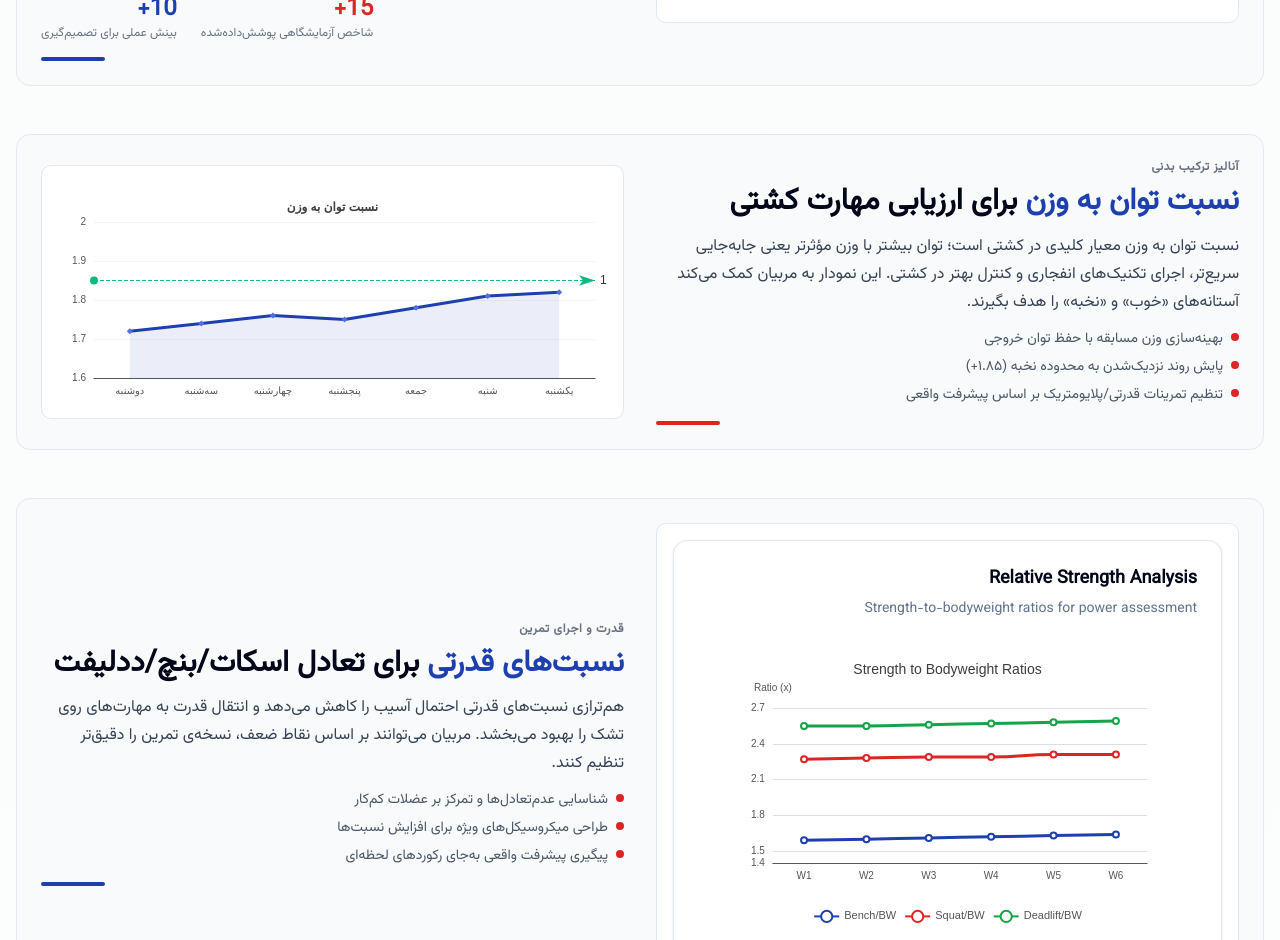
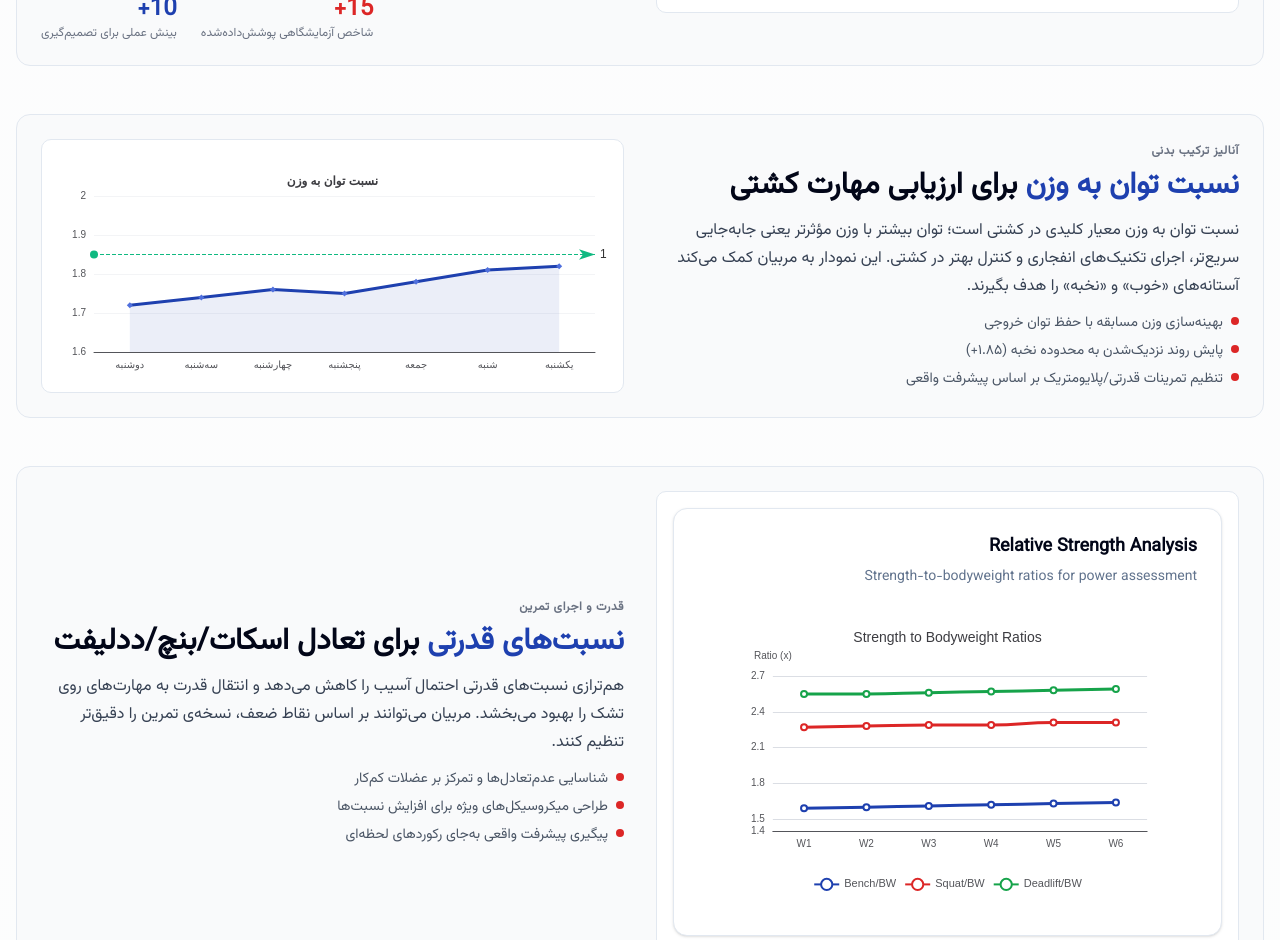
Before and after one commit to nullxxnerd/Wrestling-Dashboard, a Next.js app: page / in a window 1280 px wide. Shown: the part 1860-2800 px from the top of the page. Built offline with nearby package versions, Linux system fonts and the light colour scheme.

Commit message:
Product showcase and navbar fixes

```diff
--- a/components/landing/ProductShowcase.tsx
+++ b/components/landing/ProductShowcase.tsx
@@ -19,12 +19,38 @@ export const ProductShowcase: React.FC = () => {
     tooltip: { trigger: "axis" },
     legend: { data: ["قدرت", "استقامت", "ریکاوری"], bottom: 0 },
     grid: { left: 40, right: 20, top: 40, bottom: 50 },
-    xAxis: { type: "category", data: ["دوش", "سه‌", "چهار", "پنج", "جمع", "شنب", "یکش"] },
-    yAxis: { type: "value", min: 0, max: 100, splitLine: { lineStyle: { color: "#e5e7eb" } } },
+    xAxis: {
+      type: "category",
+      data: ["دوش", "سه‌", "چهار", "پنج", "جمع", "شنب", "یکش"],
+    },
+    yAxis: {
+      type: "value",
+      min: 0,
+      max: 100,
+      splitLine: { lineStyle: { color: "#e5e7eb" } },
+    },
     series: [
-      { name: "قدرت", type: "line", data: [78, 81, 79, 83, 86, 88, 90], areaStyle: { color: "rgba(30,64,175,0.12)" }, lineStyle: { color: WRESTLING_BLUE, width: 3 } },
-      { name: "استقامت", type: "line", data: [70, 72, 73, 74, 75, 77, 79], areaStyle: { color: "rgba(220,38,38,0.10)" }, lineStyle: { color: WRESTLING_RED, width: 2 } },
-      { name: "ریکاوری", type: "bar", data: [82, 84, 80, 86, 87, 85, 88], itemStyle: { color: "#10b981" }, barWidth: "40%" },
+      {
+        name: "قدرت",
+        type: "line",
+        data: [78, 81, 79, 83, 86, 88, 90],
+        areaStyle: { color: "rgba(30,64,175,0.12)" },
+        lineStyle: { color: WRESTLING_BLUE, width: 3 },
+      },
+      {
+        name: "استقامت",
+        type: "line",
+        data: [70, 72, 73, 74, 75, 77, 79],
+        areaStyle: { color: "rgba(220,38,38,0.10)" },
+        lineStyle: { color: WRESTLING_RED, width: 2 },
+      },
+      {
+        name: "ریکاوری",
+        type: "bar",
+        data: [82, 84, 80, 86, 87, 85, 88],
+        itemStyle: { color: "#10b981" },
+        barWidth: "40%",
+      },
     ],
   } as const;
   // پیش‌نمایش سبک نسبت توان به وزن
@@ -34,7 +60,15 @@ export const ProductShowcase: React.FC = () => {
     grid: { left: 36, right: 12, top: 40, bottom: 24 },
     xAxis: {
       type: "category",
-      data: ["دوشنبه", "سه‌شنبه", "چهارشنبه", "پنجشنبه", "جمعه", "شنبه", "یکشنبه"],
+      data: [
+        "دوشنبه",
+        "سه‌شنبه",
+        "چهارشنبه",
+        "پنجشنبه",
+        "جمعه",
+        "شنبه",
+        "یکشنبه",
+      ],
       axisLabel: { fontSize: 10 },
     },
     yAxis: {
@@ -54,7 +88,11 @@ export const ProductShowcase: React.FC = () => {
         areaStyle: { color: "rgba(30, 64, 175, 0.12)" },
         markLine: {
           data: [
-            { yAxis: 1.85, name: "نخبه", lineStyle: { type: "dashed", color: "#10b981" } },
+            {
+              yAxis: 1.85,
+              name: "نخبه",
+              lineStyle: { type: "dashed", color: "#10b981" },
+            },
           ],
         },
       },
@@ -66,7 +104,10 @@ export const ProductShowcase: React.FC = () => {
     title: { text: "امتیاز ریکاوری", textStyle: { fontSize: 12 } },
     tooltip: { trigger: "axis" },
     grid: { left: 36, right: 12, top: 40, bottom: 24 },
-    xAxis: { type: "category", data: ["دوشنبه", "سه‌شنبه", "چهارشنبه", "پنجشنبه", "جمعه"] },
+    xAxis: {
+      type: "category",
+      data: ["دوشنبه", "سه‌شنبه", "چهارشنبه", "پنجشنبه", "جمعه"],
+    },
     yAxis: { type: "value", min: 0, max: 100 },
     series: [
       { data: [78, 82, 85, 80, 87], type: "line", smooth: true, areaStyle: {} },
@@ -78,33 +119,49 @@ export const ProductShowcase: React.FC = () => {
     title: { text: "پایبندی مکمل‌ها و عملکرد", textStyle: { fontSize: 12 } },
     tooltip: { trigger: "axis" },
     grid: { left: 40, right: 20, top: 40, bottom: 28 },
-    legend: { data: ["پایبندی", "امتیاز عملکرد"], bottom: 0, textStyle: { fontSize: 11 } },
-    xAxis: { type: "category", data: ["هفته ۱", "هفته ۲", "هفته ۳", "هفته ۴", "هفته ۵", "هفته ۶"], axisLabel: { fontSize: 10 } },
+    legend: {
+      data: ["پایبندی", "امتیاز عملکرد"],
+      bottom: 0,
+      textStyle: { fontSize: 11 },
+    },
+    xAxis: {
+      type: "category",
+      data: ["هفته ۱", "هفته ۲", "هفته ۳", "هفته ۴", "هفته ۵", "هفته ۶"],
+      axisLabel: { fontSize: 10 },
+    },
     yAxis: { type: "value", min: 0, max: 100, axisLabel: { fontSize: 10 } },
     series: [
-      { name: "پایبندی", type: "bar", data: [88, 90, 86, 94, 92, 95], itemStyle: { color: WRESTLING_BLUE }, barWidth: "45%" },
-      { name: "امتیاز عملکرد", type: "line", data: [82, 85, 78, 92, 89, 94], lineStyle: { color: WRESTLING_RED, width: 3 }, symbol: "circle", symbolSize: 6 }
+      {
+        name: "پایبندی",
+        type: "bar",
+        data: [88, 90, 86, 94, 92, 95],
+        itemStyle: { color: WRESTLING_BLUE },
+        barWidth: "45%",
+      },
+      {
+        name: "امتیاز عملکرد",
+        type: "line",
+        data: [82, 85, 78, 92, 89, 94],
+        lineStyle: { color: WRESTLING_RED, width: 3 },
+        symbol: "circle",
+        symbolSize: 6,
+      },
     ],
   } as const;
 
   const Kicker = ({ children }: { children: React.ReactNode }) => (
-    <p className="uppercase tracking-wider text-xs font-semibold text-gray-500 mb-2" dir="rtl">
+    <p
+      className="uppercase tracking-wider text-xs font-semibold text-gray-500 mb-2"
+      dir="rtl"
+    >
       {children}
     </p>
   );
-
-  const AccentBar = ({ color = "blue" as "blue" | "red" }) => (
-    <div className={`h-1 w-16 rounded-full ${color === "blue" ? "bg-[#1e40af]" : "bg-[#dc2626]"}`} />
-  );
-
-  const Title = ({
-    blue,
-    black,
-  }: {
-    blue: string;
-    black: string;
-  }) => (
-    <h3 className="text-2xl sm:text-3xl font-extrabold leading-tight mt-2" dir="rtl">
+  const Title = ({ blue, black }: { blue: string; black: string }) => (
+    <h3
+      className="text-2xl sm:text-3xl font-extrabold leading-tight mt-2"
+      dir="rtl"
+    >
       <span className="text-[#1e40af]">{blue}</span> {black}
     </h3>
   );
@@ -124,14 +181,15 @@ export const ProductShowcase: React.FC = () => {
     <section className="py-12">
       <div className="max-w-7xl mx-auto space-y-12">
         {/* Overview - move to top */}
-        <div className="grid lg:grid-cols-2 gap-8 items-center bg-slate-50 rounded-xl p-6 border border-slate-200">
+        <div className="grid lg:grid-cols-2 gap-8 items-center bg-gray-50 rounded-xl p-6 border border-slate-200">
           <div className="order-2 lg:order-1 text-right" dir="rtl">
             <Kicker>نمای کلی عملکرد</Kicker>
             <Title blue="آمادگی مسابقه" black="در یک نگاه" />
             <p className="text-sm sm:text-base text-gray-700 mt-3 leading-7">
               ترکیب شاخص‌های کلیدی (قدرت، استقامت و ریکاوری) تصویری شفاف از روند
-              هفتگی می‌دهد. هر روز «توصیه‌ی روزانه» شخصی‌سازی‌شده دریافت می‌کنید؛
-              شامل پیشنهاد تمرین/ریکاوری و تمرکز تغذیه‌ای متناسب با وضعیت شما.
+              هفتگی می‌دهد. هر روز «توصیه‌ی روزانه» شخصی‌سازی‌شده دریافت
+              می‌کنید؛ شامل پیشنهاد تمرین/ریکاوری و تمرکز تغذیه‌ای متناسب با
+              وضعیت شما.
             </p>
             <Bullets
               items={[
@@ -140,16 +198,16 @@ export const ProductShowcase: React.FC = () => {
                 "هم‌راستاسازی دوره‌بندی تمرین با تقویم رقابت‌ها",
               ]}
             />
-            <div className="mt-4 flex justify-end">
-              <AccentBar color="blue" />
-            </div>
           </div>
           <div className="order-1 lg:order-2 p-4 border border-border rounded-lg bg-white">
-            <ReactECharts option={overallOverviewOption} style={{ height: 240 }} />
+            <ReactECharts
+              option={overallOverviewOption}
+              style={{ height: 240 }}
+            />
           </div>
         </div>
         {/* Bloodwork (Chart left, Description right) */}
-        <div className="grid lg:grid-cols-2 gap-8 items-center bg-slate-50 rounded-xl p-6 border border-slate-200">
+        <div className="grid lg:grid-cols-2 gap-8 items-center bg-gray-50 rounded-xl p-6 border border-slate-200">
           <div className="order-1 lg:order-2 text-right" dir="rtl">
             <Kicker>برای کشتی‌گیران و مربیان</Kicker>
             <Title blue="خون‌سنجی دقیق" black="برای سلامت پایدار" />
@@ -168,15 +226,16 @@ export const ProductShowcase: React.FC = () => {
             <div className="mt-4 flex items-center gap-6 justify-end" dir="rtl">
               <div>
                 <p className="text-2xl font-extrabold text-[#dc2626]">15+</p>
-                <p className="text-xs text-gray-500">شاخص آزمایشگاهی پوشش‌داده‌شده</p>
+                <p className="text-xs text-gray-500">
+                  شاخص آزمایشگاهی پوشش‌داده‌شده
+                </p>
               </div>
               <div>
                 <p className="text-2xl font-extrabold text-[#1e40af]">10+</p>
-                <p className="text-xs text-gray-500">بینش عملی برای تصمیم‌گیری</p>
+                <p className="text-xs text-gray-500">
+                  بینش عملی برای تصمیم‌گیری
+                </p>
               </div>
-            </div>
-            <div className="mt-4 flex justify-end">
-              <AccentBar color="blue" />
             </div>
           </div>
           <div className="order-2 lg:order-1 p-4 border border-border rounded-lg bg-white">
@@ -185,17 +244,21 @@ export const ProductShowcase: React.FC = () => {
         </div>
 
         {/* Body Composition (Description left, Chart right) */}
-        <div className="grid lg:grid-cols-2 gap-8 items-center bg-slate-50 rounded-xl p-6 border border-slate-200">
+        <div className="grid lg:grid-cols-2 gap-8 items-center bg-gray-50 rounded-xl p-6 border border-slate-200">
           <div className="order-2 lg:order-2 p-4 border border-border rounded-lg bg-white">
-            <ReactECharts option={powerToWeightPreview} style={{ height: 220 }} />
+            <ReactECharts
+              option={powerToWeightPreview}
+              style={{ height: 220 }}
+            />
           </div>
           <div className="order-1 lg:order-1 text-right" dir="rtl">
             <Kicker>آنالیز ترکیب بدنی</Kicker>
             <Title blue="نسبت توان به وزن" black="برای ارزیابی مهارت کشتی" />
             <p className="text-sm sm:text-base text-gray-700 mt-3 leading-7">
               نسبت توان به وزن معیار کلیدی در کشتی است؛ توان بیشتر با وزن مؤثرتر
-              یعنی جابه‌جایی سریع‌تر، اجرای تکنیک‌های انفجاری و کنترل بهتر در کشتی.
-              این نمودار به مربیان کمک می‌کند آستانه‌های «خوب» و «نخبه» را هدف بگیرند.
+              یعنی جابه‌جایی سریع‌تر، اجرای تکنیک‌های انفجاری و کنترل بهتر در
+              کشتی. این نمودار به مربیان کمک می‌کند آستانه‌های «خوب» و «نخبه» را
+              هدف بگیرند.
             </p>
             <Bullets
               items={[
@@ -204,21 +267,18 @@ export const ProductShowcase: React.FC = () => {
                 "تنظیم تمرینات قدرتی/پلایومتریک بر اساس پیشرفت واقعی",
               ]}
             />
-            <div className="mt-4 flex justify-end">
-              <AccentBar color="red" />
-            </div>
           </div>
         </div>
 
         {/* Lifting (Chart left, Description right) */}
-        <div className="grid lg:grid-cols-2 gap-8 items-center bg-slate-50 rounded-xl p-6 border border-slate-200">
+        <div className="grid lg:grid-cols-2 gap-8 items-center bg-gray-50 rounded-xl p-6 border border-slate-200">
           <div className="order-1 lg:order-2 text-right" dir="rtl">
             <Kicker>قدرت و اجرای تمرین</Kicker>
             <Title blue="نسبت‌های قدرتی" black="برای تعادل اسکات/بنچ/ددلیفت" />
             <p className="text-sm sm:text-base text-gray-700 mt-3 leading-7">
-              هم‌ترازی نسبت‌های قدرتی احتمال آسیب را کاهش می‌دهد و انتقال قدرت به
-              مهارت‌های روی تشک را بهبود می‌بخشد. مربیان می‌توانند بر اساس نقاط ضعف،
-              نسخه‌ی تمرین را دقیق‌تر تنظیم کنند.
+              هم‌ترازی نسبت‌های قدرتی احتمال آسیب را کاهش می‌دهد و انتقال قدرت
+              به مهارت‌های روی تشک را بهبود می‌بخشد. مربیان می‌توانند بر اساس
+              نقاط ضعف، نسخه‌ی تمرین را دقیق‌تر تنظیم کنند.
             </p>
             <Bullets
               items={[
@@ -227,9 +287,6 @@ export const ProductShowcase: React.FC = () => {
                 "پیگیری پیشرفت واقعی به‌جای رکوردهای لحظه‌ای",
               ]}
             />
-            <div className="mt-4 flex justify-end">
-              <AccentBar color="blue" />
-            </div>
           </div>
           <div className="order-2 lg:order-1 p-4 border border-border rounded-lg bg-white">
             <StrengthRatiosChart />
@@ -237,17 +294,21 @@ export const ProductShowcase: React.FC = () => {
         </div>
 
         {/* Supplements (Description left, Chart right) */}
-        <div className="grid lg:grid-cols-2 gap-8 items-center bg-slate-50 rounded-xl p-6 border border-slate-200">
+        <div className="grid lg:grid-cols-2 gap-8 items-center bg-gray-50 rounded-xl p-6 border border-slate-200">
           <div className="order-2 lg:order-2 p-4 border border-border rounded-lg bg-white">
             {/* نسخه کوچک برای شوکیس */}
-            <ReactECharts option={miniAdherenceOption} style={{ height: 200 }} />
+            <ReactECharts
+              option={miniAdherenceOption}
+              style={{ height: 200 }}
+            />
           </div>
           <div className="order-1 lg:order-1 text-right" dir="rtl">
             <Kicker>تغذیه و مکمل‌ها</Kicker>
             <Title blue="پروتکل هوشمند" black="برای پایبندی و اثرگذاری" />
             <p className="text-sm sm:text-base text-gray-700 mt-3 leading-7">
-              پایش پایبندی به مکمل‌ها به همراه ارتباط آن با عملکرد، از هدررفت هزینه
-              جلوگیری می‌کند و نشان می‌دهد کدام مکمل واقعاً برای کشتی‌گیر مفید است.
+              پایش پایبندی به مکمل‌ها به همراه ارتباط آن با عملکرد، از هدررفت
+              هزینه جلوگیری می‌کند و نشان می‌دهد کدام مکمل واقعاً برای کشتی‌گیر
+              مفید است.
             </p>
             <Bullets
               items={[
@@ -256,12 +317,8 @@ export const ProductShowcase: React.FC = () => {
                 "مقایسه پشته‌های مکمل در طول فصل",
               ]}
             />
-            <div className="mt-4 flex justify-end">
-              <AccentBar color="red" />
-            </div>
           </div>
         </div>
-
       </div>
     </section>
   );
--- a/components/navbar.tsx
+++ b/components/navbar.tsx
@@ -36,7 +36,7 @@ export default function Navbar() {
                 تکنواسپورت
               </Link>
             </div>
-            <div className="hidden md:ml-6 md:flex md:space-x-1">
+            <div className="hidden md:mr-4 md:flex md:space-x-1">
               {navigation.map((item) => {
                 const hasHash = item.href.includes("#");
                 const basePath = item.href.split("#")[0] || item.href;
@@ -49,7 +49,7 @@ export default function Navbar() {
                       "inline-flex items-center px-3 py-2 rounded-md text-sm font-medium transition-colors",
                       isActive
                         ? "text-brand-blue"
-                        : "text-gray-600 hover:text-gray-900 hover:bg-gray-100"
+                        : "text-gray-700 hover:text-gray-900 hover:bg-gray-100"
                     )}
                   >
                     {item.name}
```
